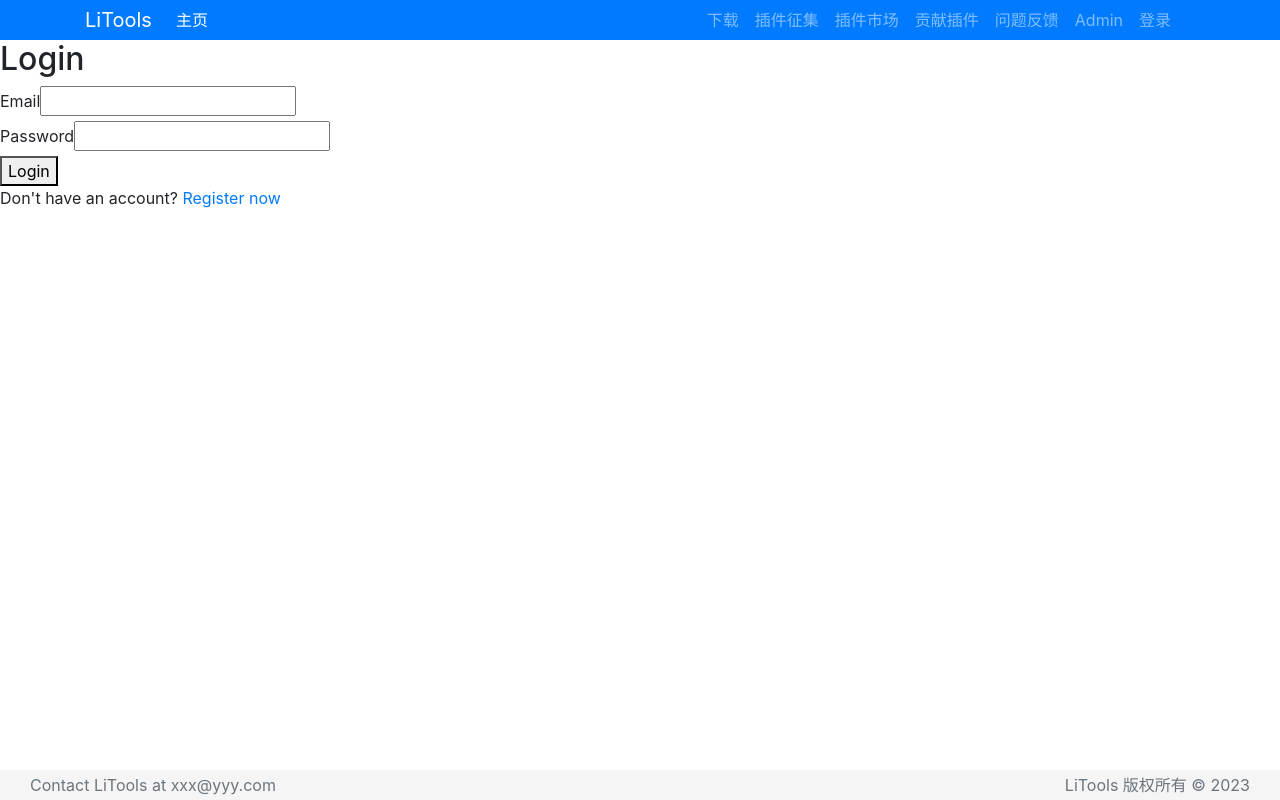
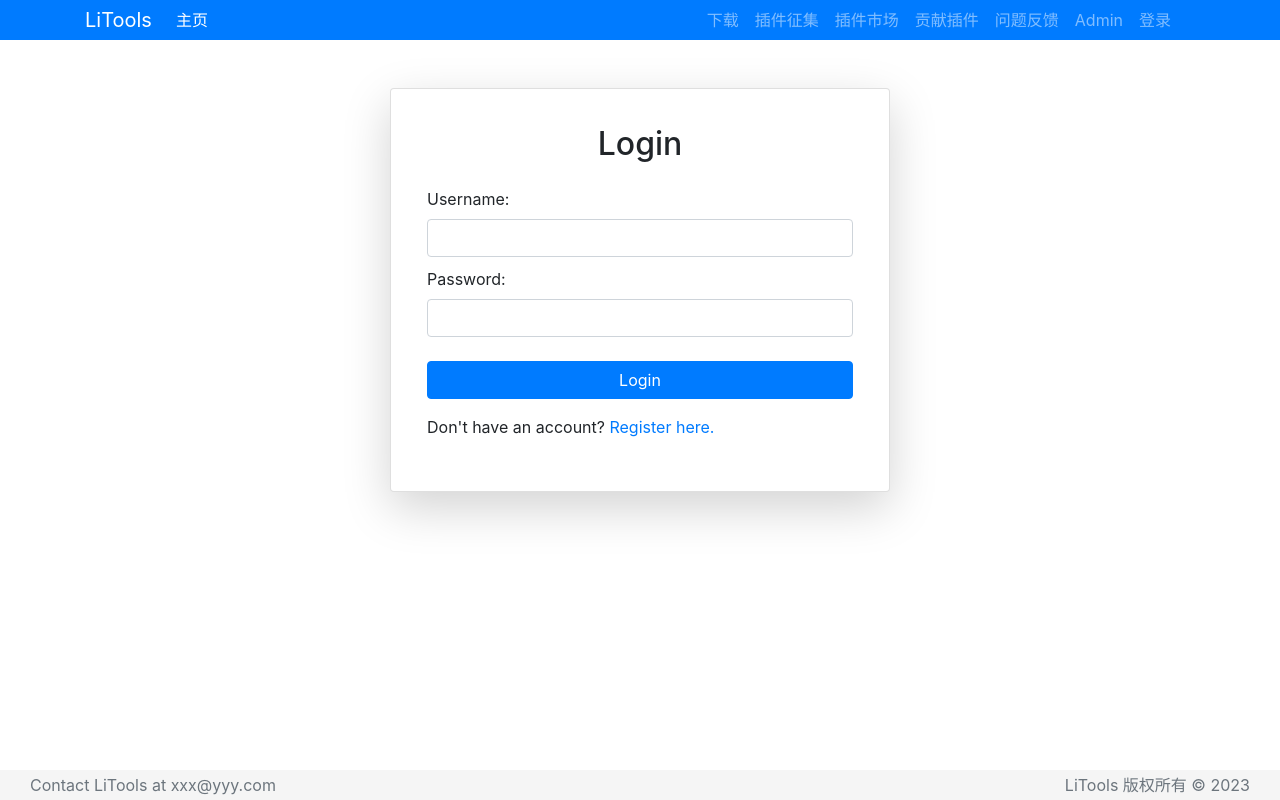
Before and after one commit to terrylikescoding/LiTools-Extension-Server-and-Client, a Vue app in the folder client/: page /login in a window 1280 px wide. Built offline with nearby package versions, Linux system fonts and the light colour scheme; the HTML template or start-up script is replaced by a standard one.

Commit message:
提交Login.vue初稿

```diff
--- a/client/src/components/Login.vue
+++ b/client/src/components/Login.vue
@@ -1,57 +1,64 @@
 <template>
-    <div class="login-form-wrapper" v-show="show">
-      <div class="login-form">
-        <h2>Login</h2>
+  <div class="container mt-5">
+    <div class="position-relative">
+      <div class="login-form-overlay"></div>
+      <div class="card shadow-lg p-3 mb-5 bg-white rounded" style="max-width: 500px; margin: 0 auto;">
+        <div class="card-body">
+          <h2 class="card-title text-center mb-4">Login</h2>
+
           <form>
-          <div class="input-container">
-            <label for="email">Email</label>
-            <input type="email" id="email" v-model="email" required>
+            <div class="form-group">
+              <label for="username">Username:</label>
+              <input type="text" class="form-control" id="username" v-model="username">
             </div>
-          <div class="input-container">
-            <label for="password">Password</label>
-            <input type="password" id="password" v-model="password" required>
+
+            <div class="form-group">
+              <label for="password">Password:</label>
+              <input type="password" class="form-control" id="password" v-model="password">
             </div>
-          <button class="submit-btn" type="submit" @click.prevent="loginUser">Login</button>
+
+            <button type="submit" class="btn btn-primary btn-block mt-4" @click.prevent="login()">Login</button>
+
+            <p class="mt-3">Don't have an account? <a href="#">Register here.</a></p>
           </form>
-        <p class="register-link">
-          Don't have an account?
-          <a href="#" @click.prevent="toggleRegisterForm">Register now</a>
-        </p>
+        </div>
+      </div>
     </div>
   </div>
 </template>
 
+<style scoped>
+/* Frosted glass effect styles */
+
+.login-form-overlay {
+  position: absolute;
+  top: 0;
+  left: 0;
+  width: 100%;
+  height: 100%;
+  background: rgba(255, 255, 255, 0.25);
+  backdrop-filter: blur(10px);
+  z-index: 1;
+}
+
+.card {
+  position: relative;
+  z-index: 2;
+}
+</style>
+
 <script>
-  import { mapMutations } from 'vuex';
-
 export default {
   data() {
     return {
-        email: '',
+      username: '',
       password: ''
-      };
-    },
-    computed: {
-      show() {
-        return this.$store.state.loginFormVisible;
     }
   },
   methods: {
-      ...mapMutations(['toggleLoginForm']),
-      loginUser() {
-        // Use Axios or other library to send login request to server
-        // Then redirect user to dashboard if login successful
-
-        this.toggleLoginForm(); // Toggle the login form
+    login() {
+      // Add code to handle login logic here
     }
-    },
-    created() {
-      this.toggleLoginForm(); // Show the login form on component creation
   }
-  };
+}
 </script>
-
-
-  <style scoped>
-  /* login form styles */
-  </style>
```
Lines whose indentation alone changed are shown as unchanged.
